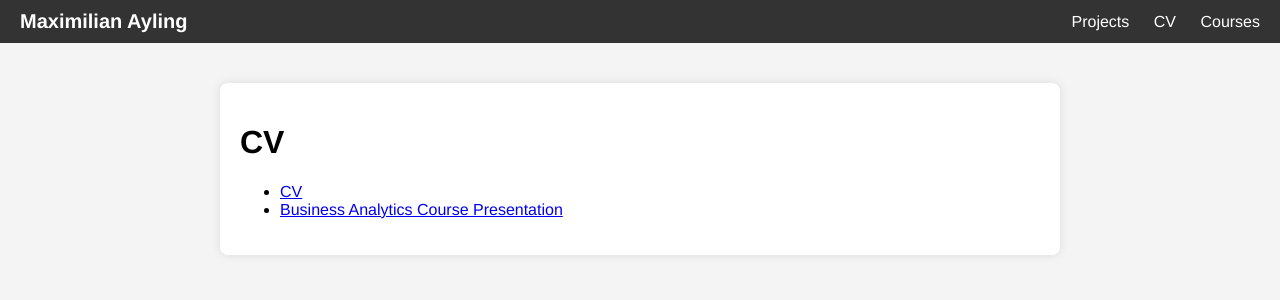
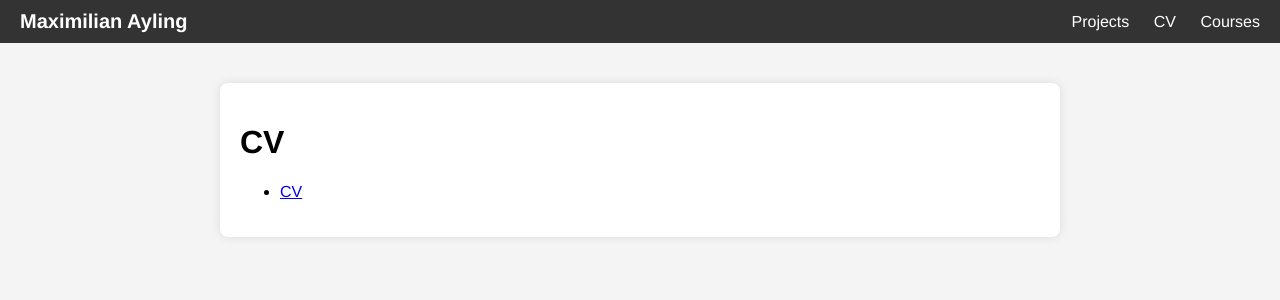
Before and after one commit to mga3/mga3.github.io, a Jekyll site: the page built from cv.md, in a window 1280 px wide. Shown: the top 300 px of the page. Built offline with Jekyll 4.4.1, drawn with Linux system fonts in a browser that asks for light colours.

Commit message:
Update cv.md

```diff
--- a/cv.md
+++ b/cv.md
@@ -5,4 +5,3 @@ layout: default
 
 # CV
 - [CV](https://mga3.github.io/maximilian_ayling_cv/)
-- [Business Analytics Course Presentation](https://mga3.github.io/capstone-project-mga3-submission/)
```
